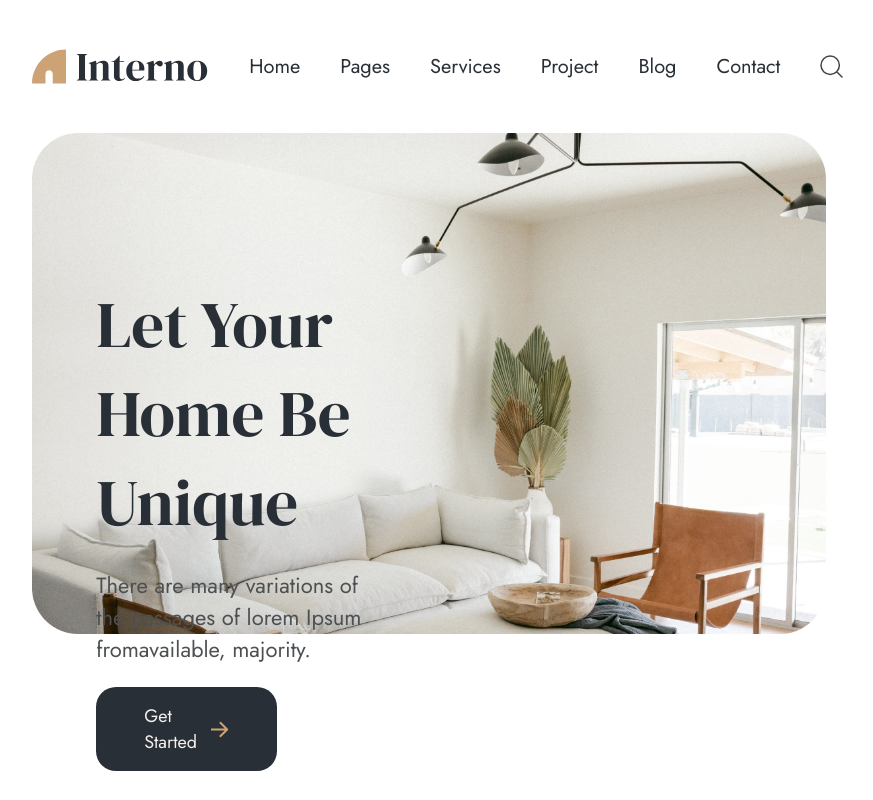
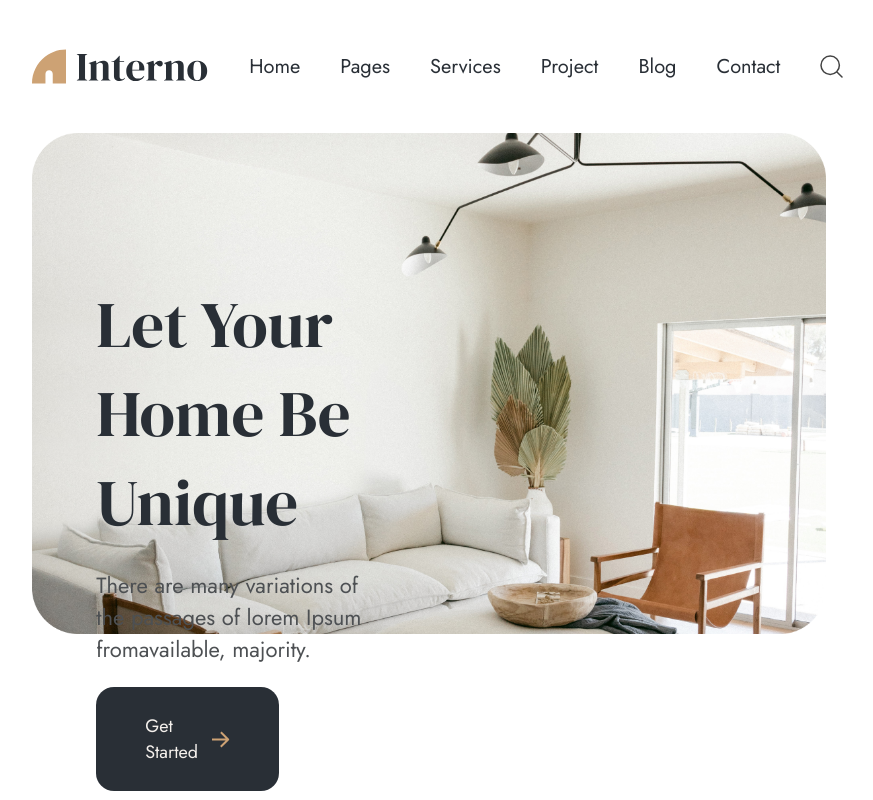
Before and after one commit to Henrique-William/interior-design, a React (Create React App) app: page / in a window 1280 px wide. Shown: the whole page, without its empty margins (211-1084 px from the left). Built offline with nearby package versions, Linux system fonts and the light colour scheme.

Commit message:
Header finalizado - ajustes

```diff
--- a/src/components/Header/header.css
+++ b/src/components/Header/header.css
@@ -29,9 +29,9 @@
 .header__botao {
     display: flex;
     width: 30%;
-    padding: 16px 48px;
+    padding: 26px 49px;
     background-color: var(--azul-escuro);
-    border-radius: 20px;
+    border-radius: 18px;
     text-decoration: none;
     color: var(--branco);
     font-size: 18px;
--- a/src/components/Header/index.js
+++ b/src/components/Header/index.js
@@ -2,9 +2,11 @@ import './header.css'
 
 import React from 'react'
 
+const linkBotaoheader = 'https://www.instagram.com/beatrizrluciano?utm_source=ig_web_button_share_sheet&igsh=ZDNlZDc0MzIxNw==';
+
 const Header = () => {
   return (
-    <section className='header'>
+    <header className='header'>
         <img
           src='/imagens/Header_img.png'
           alt='Imagem de uma sala confotável'
@@ -17,7 +19,7 @@ const Header = () => {
             lorem Ipsum fromavailable, majority.
           </p>
           <a className='header__botao'
-            href='https://www.instagram.com/beatrizrluciano?utm_source=ig_web_button_share_sheet&igsh=ZDNlZDc0MzIxNw=='
+            href={linkBotaoheader}
             target='new'
           >
             Get Started
@@ -28,7 +30,7 @@ const Header = () => {
           </a>
         </div>
 
-    </section>
+    </header>
 
   );
 };
```
